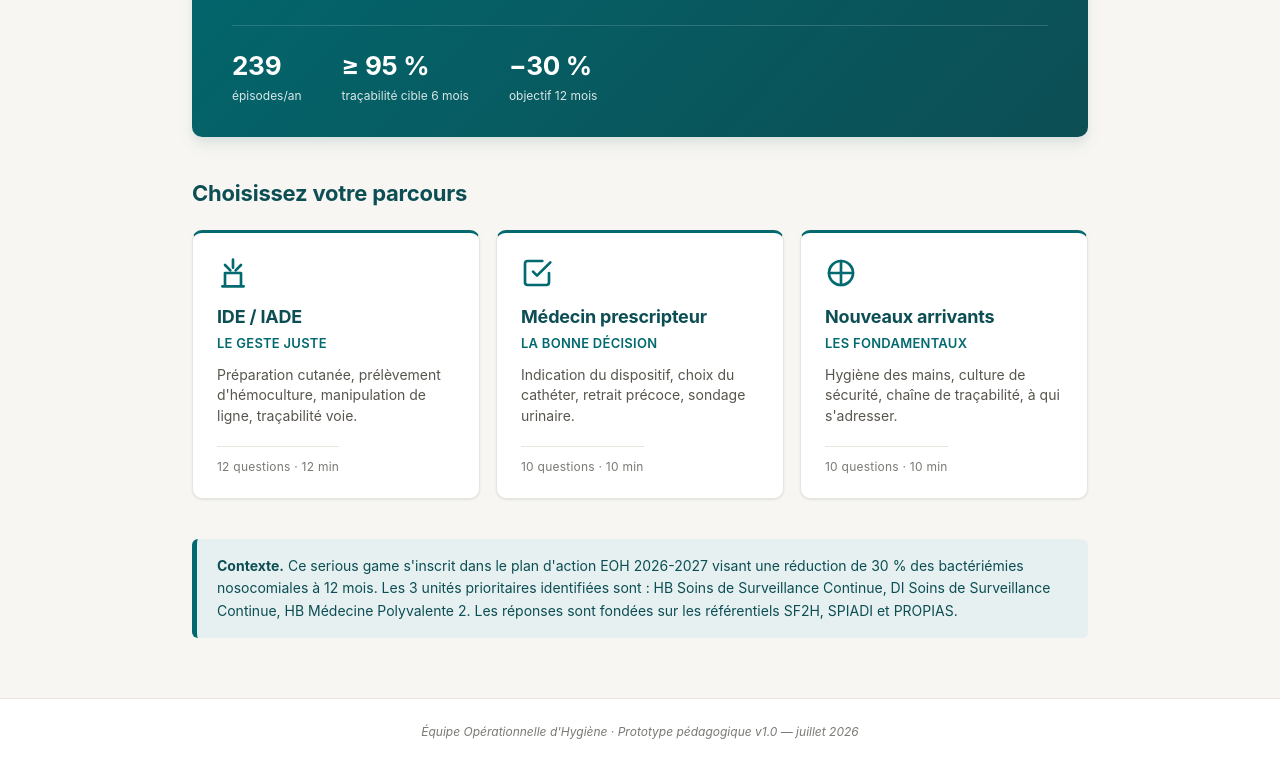
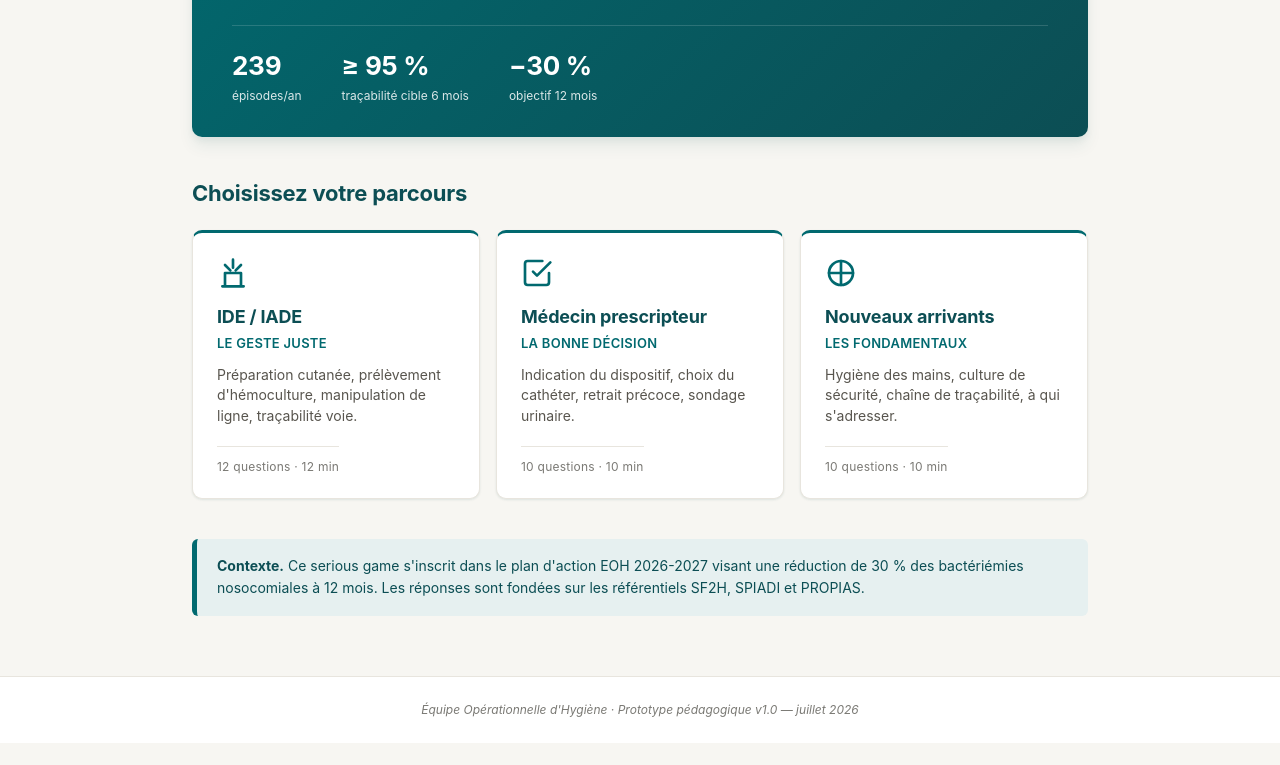
Before and after one commit to JETPOD/PREV_BACT, a plain HTML site: page index.html in a window 1280 px wide. Shown: the part 290-1055 px from the top of the page. After the commit the page ends 1033 px from the top, so only its background shows below. Drawn offline with Linux system fonts and the light colour scheme; a web font is replaced by a local one.

Commit message:
fix: retirer l’identification des unités prioritaires

```diff
--- a/index.html
+++ b/index.html
@@ -83,7 +83,7 @@
     </div>
 
     <div class="context-box">
-      <strong>Contexte.</strong> Ce serious game s'inscrit dans le plan d'action EOH 2026-2027 visant une réduction de 30 % des bactériémies nosocomiales à 12 mois. Les 3 unités prioritaires identifiées sont : HB Soins de Surveillance Continue, DI Soins de Surveillance Continue, HB Médecine Polyvalente 2. Les réponses sont fondées sur les référentiels SF2H, SPIADI et PROPIAS.
+      <strong>Contexte.</strong> Ce serious game s'inscrit dans le plan d'action EOH 2026-2027 visant une réduction de 30 % des bactériémies nosocomiales à 12 mois. Les réponses sont fondées sur les référentiels SF2H, SPIADI et PROPIAS.
     </div>
   </section>
 
```
